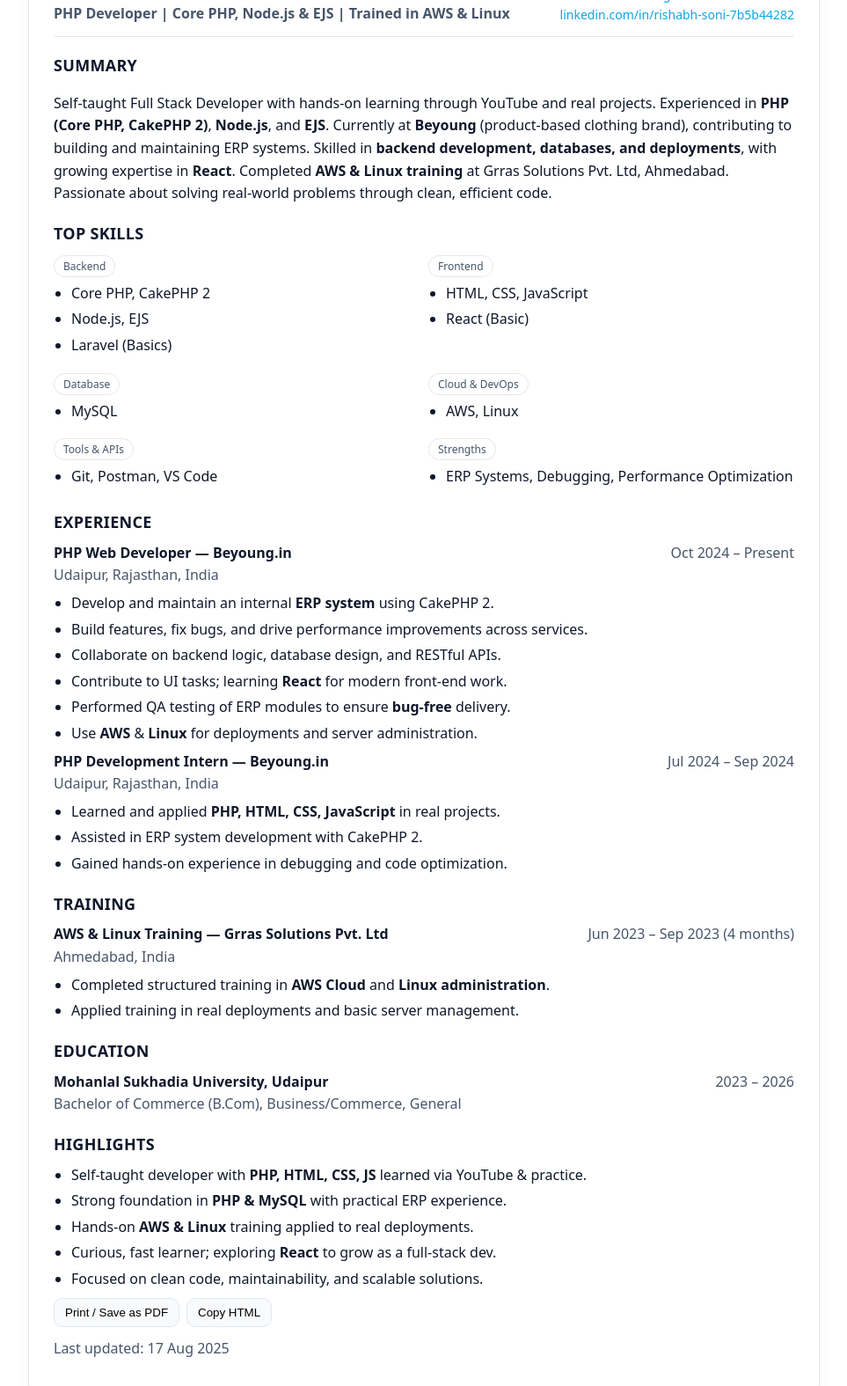
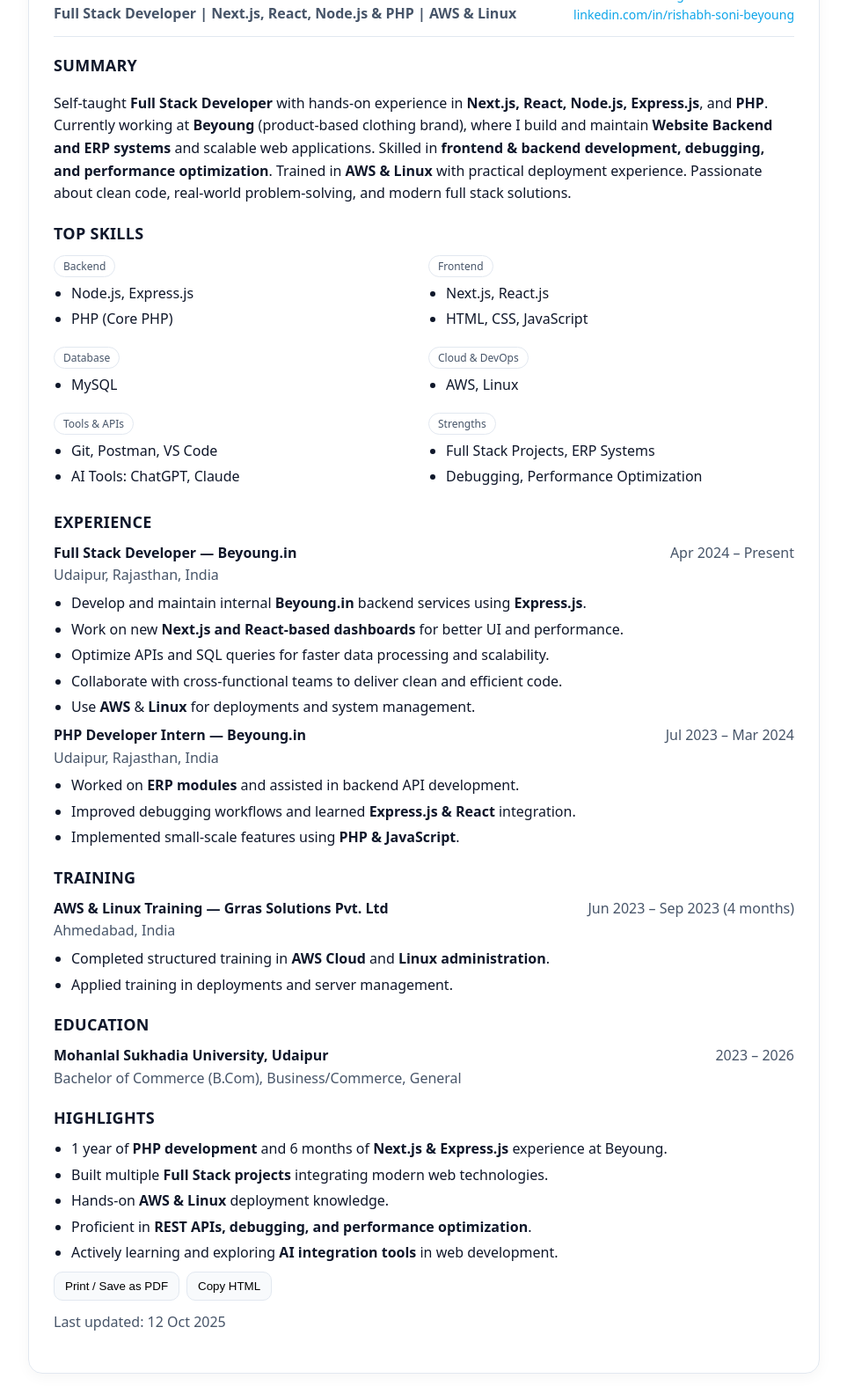
Before and after one commit to Rudhrasoni/resume, a plain HTML site: page index.html in a window 1280 px wide. Shown: the part 100-1675 px from the top of the page at 88% size, without its empty margins (158-1121 px from the left). Drawn offline with Linux system fonts and the light colour scheme.

Commit message:
Update resume details and improve formatting

```diff
--- a/index.html
+++ b/index.html
@@ -5,7 +5,7 @@
   <meta name="viewport" content="width=device-width, initial-scale=1" />
   <title>Rishabh Soni — Resume</title>
   <style>
-    :root{
+    :root {
       --text:#0f172a;--muted:#475569;--accent:#0ea5e9;--bg:#ffffff;--line:#e2e8f0;
     }
     *{box-sizing:border-box}
@@ -34,7 +34,6 @@
       .page{margin:0;border:none;border-radius:0;box-shadow:none;padding:18px}
       .grid-2{grid-template-columns:1fr}
     }
-    /* Print */
     @media print{
       .page{box-shadow:none;border:none;margin:0;padding:0}
       .btns{display:none}
@@ -47,36 +46,40 @@
     <header>
       <div>
         <h1>Rishabh Soni</h1>
-        <div class="title">PHP Developer | Core PHP, Node.js &amp; EJS | Trained in AWS &amp; Linux</div>
+        <div class="title">Full Stack Developer | Next.js, React, Node.js &amp; PHP | AWS &amp; Linux</div>
       </div>
       <div class="contact">
         Udaipur, Rajasthan, India<br/>
         <a href="mailto:rudhrasoni2003@gmail.com">rudhrasoni2003@gmail.com</a><br/>
-        <a href="https://www.linkedin.com/in/rishabh-soni-7b5b44282" target="_blank" rel="noopener">linkedin.com/in/rishabh-soni-7b5b44282</a>
+        <a href="https://www.linkedin.com/in/rishabh-soni-beyoung" target="_blank" rel="noopener">linkedin.com/in/rishabh-soni-beyoung</a>
       </div>
     </header>
 
-    <section aria-labelledby="summary">
-      <h2 id="summary">Summary</h2>
-      <p>Self-taught Full Stack Developer with hands-on learning through YouTube and real projects. Experienced in <strong>PHP (Core PHP, CakePHP 2)</strong>, <strong>Node.js</strong>, and <strong>EJS</strong>. Currently at <strong>Beyoung</strong> (product-based clothing brand), contributing to building and maintaining ERP systems. Skilled in <strong>backend development, databases, and deployments</strong>, with growing expertise in <strong>React</strong>. Completed <strong>AWS &amp; Linux training</strong> at Grras Solutions Pvt. Ltd, Ahmedabad. Passionate about solving real-world problems through clean, efficient code.</p>
+    <section id="summary">
+      <h2>Summary</h2>
+      <p>
+        Self-taught <strong>Full Stack Developer</strong> with hands-on experience in <strong>Next.js, React, Node.js, Express.js</strong>, and <strong>PHP</strong>.
+        Currently working at <strong>Beyoung</strong> (product-based clothing brand), where I build and maintain <strong>Website Backend and ERP systems</strong> and scalable web applications.
+        Skilled in <strong>frontend & backend development, debugging, and performance optimization</strong>.
+        Trained in <strong>AWS &amp; Linux</strong> with practical deployment experience. Passionate about clean code, real-world problem-solving, and modern full stack solutions.
+      </p>
     </section>
 
-    <section aria-labelledby="skills">
-      <h2 id="skills">Top Skills</h2>
+    <section id="skills">
+      <h2>Top Skills</h2>
       <div class="grid grid-2">
         <div>
           <div class="chip">Backend</div>
           <ul>
-            <li>Core PHP, CakePHP 2</li>
-            <li>Node.js, EJS</li>
-            <li>Laravel (Basics)</li>
+            <li>Node.js, Express.js</li>
+            <li>PHP (Core PHP)</li>
           </ul>
         </div>
         <div>
           <div class="chip">Frontend</div>
           <ul>
+            <li>Next.js, React.js</li>
             <li>HTML, CSS, JavaScript</li>
-            <li>React (Basic)</li>
           </ul>
         </div>
         <div>
@@ -95,65 +98,53 @@
           <div class="chip">Tools &amp; APIs</div>
           <ul>
             <li>Git, Postman, VS Code</li>
+            <li>AI Tools: ChatGPT, Claude</li>
           </ul>
         </div>
         <div>
           <div class="chip">Strengths</div>
           <ul>
-            <li>ERP Systems, Debugging, Performance Optimization</li>
+            <li>Full Stack Projects, ERP Systems</li>
+            <li>Debugging, Performance Optimization</li>
           </ul>
         </div>
       </div>
     </section>
 
-    <section aria-labelledby="experience">
-      <h2 id="experience">Experience</h2>
+    <section id="experience">
+      <h2>Experience</h2>
+
       <div class="role">
         <div>
-          <div class="role-title">PHP Web Developer — Beyoung.in</div>
+          <div class="role-title">Full Stack Developer — Beyoung.in</div>
           <div class="muted">Udaipur, Rajasthan, India</div>
         </div>
-        <div class="muted">Oct 2024 – Present</div>
+        <div class="muted">Apr 2024 – Present</div>
       </div>
       <ul>
-        <li>Develop and maintain an internal <strong>ERP system</strong> using CakePHP 2.</li>
-        <li>Build features, fix bugs, and drive performance improvements across services.</li>
-        <li>Collaborate on backend logic, database design, and RESTful APIs.</li>
-        <li>Contribute to UI tasks; learning <strong>React</strong> for modern front-end work.</li>
-        <li>Performed QA testing of ERP modules to ensure <strong>bug-free</strong> delivery.</li>
-        <li>Use <strong>AWS</strong> &amp; <strong>Linux</strong> for deployments and server administration.</li>
+        <li>Develop and maintain internal <strong>Beyoung.in</strong> backend services using <strong>Express.js</strong>.</li>
+        <li>Work on new <strong>Next.js and React-based dashboards</strong> for better UI and performance.</li>
+        <li>Optimize APIs and SQL queries for faster data processing and scalability.</li>
+        <li>Collaborate with cross-functional teams to deliver clean and efficient code.</li>
+        <li>Use <strong>AWS</strong> &amp; <strong>Linux</strong> for deployments and system management.</li>
       </ul>
 
       <div class="role">
         <div>
-          <div class="role-title">PHP Development Intern — Beyoung.in</div>
+          <div class="role-title">PHP Developer Intern — Beyoung.in</div>
           <div class="muted">Udaipur, Rajasthan, India</div>
         </div>
-        <div class="muted">Jul 2024 – Sep 2024</div>
+        <div class="muted">Jul 2023 – Mar 2024</div>
       </div>
       <ul>
-        <li>Learned and applied <strong>PHP, HTML, CSS, JavaScript</strong> in real projects.</li>
-        <li>Assisted in ERP system development with CakePHP 2.</li>
-        <li>Gained hands-on experience in debugging and code optimization.</li>
+        <li>Worked on <strong>ERP modules</strong> and assisted in backend API development.</li>
+        <li>Improved debugging workflows and learned <strong>Express.js & React</strong> integration.</li>
+        <li>Implemented small-scale features using <strong>PHP & JavaScript</strong>.</li>
       </ul>
-
-      <!-- Optional: Uncomment if you want to include non-tech work
-      <div class="role">
-        <div>
-          <div class="role-title">Sales Executive — Real Estate (Part-time)</div>
-          <div class="muted">Ahmedabad, India</div>
-        </div>
-        <div class="muted">2023</div>
-      </div>
-      <ul>
-        <li>Developed strong communication and negotiation skills through client interactions.</li>
-        <li>Worked on sales strategies, improving persuasion and people skills.</li>
-      </ul>
-      -->
     </section>
 
-    <section aria-labelledby="training">
-      <h2 id="training">Training</h2>
+    <section id="training">
+      <h2>Training</h2>
       <div class="role">
         <div>
           <div class="role-title">AWS &amp; Linux Training — Grras Solutions Pvt. Ltd</div>
@@ -163,12 +154,12 @@
       </div>
       <ul>
         <li>Completed structured training in <strong>AWS Cloud</strong> and <strong>Linux administration</strong>.</li>
-        <li>Applied training in real deployments and basic server management.</li>
+        <li>Applied training in deployments and server management.</li>
       </ul>
     </section>
 
-    <section aria-labelledby="education">
-      <h2 id="education">Education</h2>
+    <section id="education">
+      <h2>Education</h2>
       <div class="role">
         <div>
           <div class="role-title">Mohanlal Sukhadia University, Udaipur</div>
@@ -178,23 +169,23 @@
       </div>
     </section>
 
-    <section aria-labelledby="highlights">
-      <h2 id="highlights">Highlights</h2>
+    <section id="highlights">
+      <h2>Highlights</h2>
       <ul>
-        <li>Self-taught developer with <strong>PHP, HTML, CSS, JS</strong> learned via YouTube & practice.</li>
-        <li>Strong foundation in <strong>PHP &amp; MySQL</strong> with practical ERP experience.</li>
-        <li>Hands-on <strong>AWS &amp; Linux</strong> training applied to real deployments.</li>
-        <li>Curious, fast learner; exploring <strong>React</strong> to grow as a full-stack dev.</li>
-        <li>Focused on clean code, maintainability, and scalable solutions.</li>
+        <li>1 year of <strong>PHP development</strong> and 6 months of <strong>Next.js & Express.js</strong> experience at Beyoung.</li>
+        <li>Built multiple <strong>Full Stack projects</strong> integrating modern web technologies.</li>
+        <li>Hands-on <strong>AWS &amp; Linux</strong> deployment knowledge.</li>
+        <li>Proficient in <strong>REST APIs, debugging, and performance optimization</strong>.</li>
+        <li>Actively learning and exploring <strong>AI integration tools</strong> in web development.</li>
       </ul>
     </section>
 
     <div class="btns" aria-hidden="true">
-      <button onclick="window.print()" title="Print or save as PDF">Print / Save as PDF</button>
+      <button onclick="window.print()">Print / Save as PDF</button>
       <button onclick="navigator.clipboard.writeText(document.documentElement.outerHTML)">Copy HTML</button>
     </div>
 
-    <p class="muted" style="margin-top:12px">Last updated: 17 Aug 2025</p>
+    <p class="muted" style="margin-top:12px">Last updated: 12 Oct 2025</p>
   </div>
 </body>
 </html>
```
